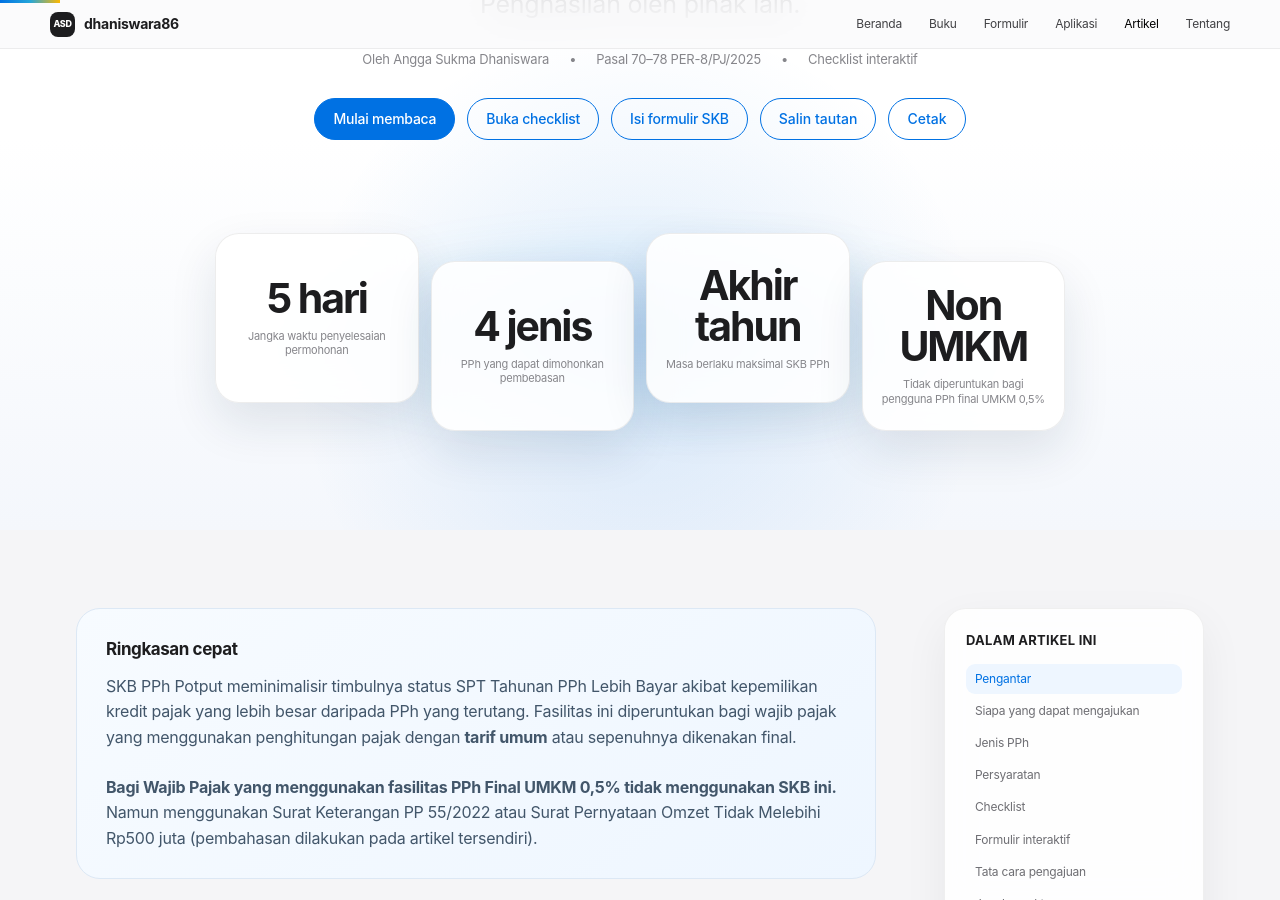
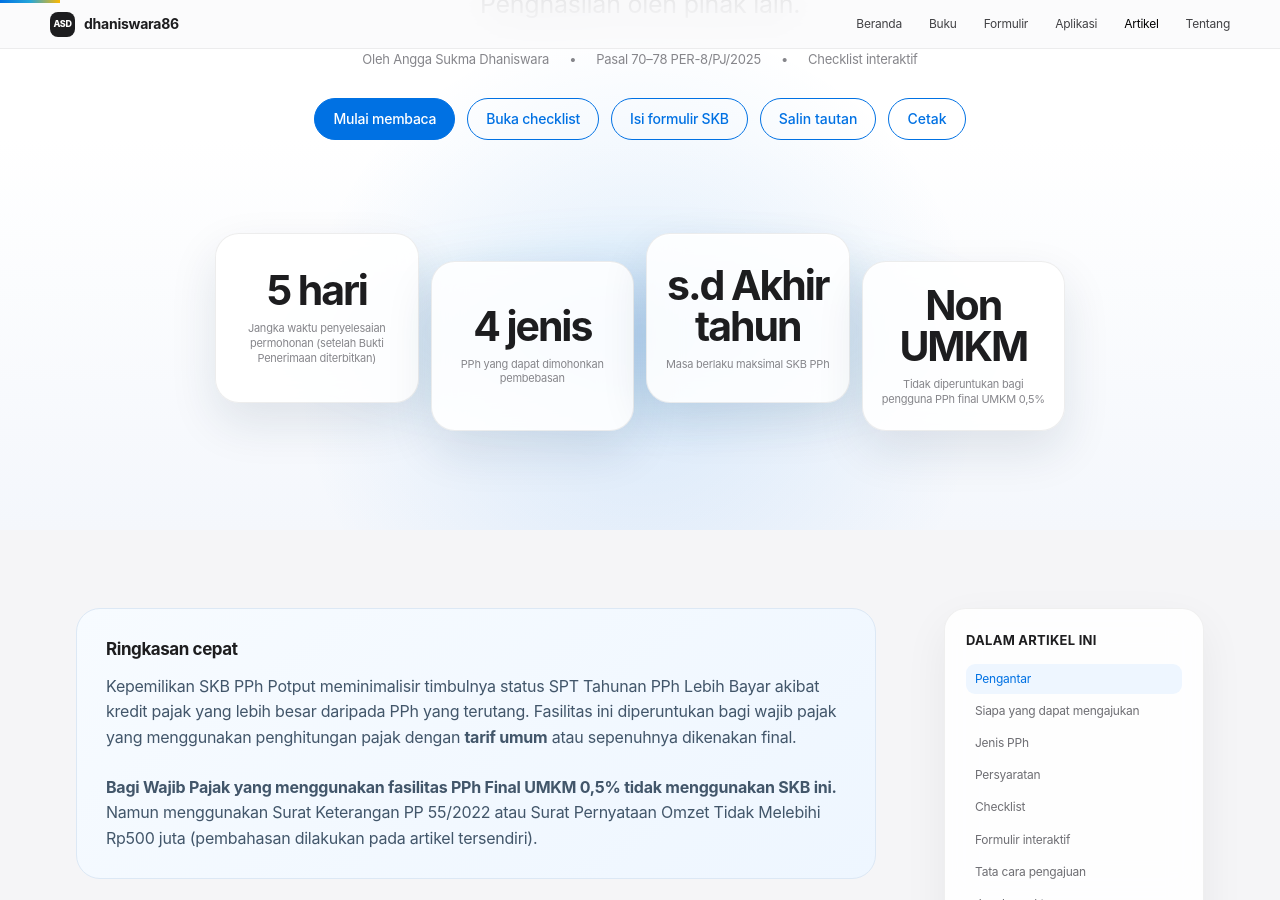
Before and after one commit to dhaniswara86/dhaniswara86.github.io, a Jekyll site: the page skbpotput.html, which Jekyll copies as it is, in a window 1280 px wide and 900 px high, scrolled down 547 px. Built offline with Jekyll 4.4.1, drawn with Linux system fonts in a browser that asks for light colours.

Commit message:
Update text for clarity in skbpotput.html

```diff
--- a/skbpotput.html
+++ b/skbpotput.html
@@ -1887,7 +1887,7 @@
             <div class="stat-orbit">
               <div class="hero-stat-card">
                 <strong>5 hari</strong>
-                <span>Jangka waktu penyelesaian permohonan</span>
+                <span>Jangka waktu penyelesaian permohonan (setelah Bukti Penerimaan diterbitkan)</span>
               </div>
 
               <div class="hero-stat-card">
@@ -1896,7 +1896,7 @@
               </div>
 
               <div class="hero-stat-card">
-                <strong>Akhir tahun</strong>
+                <strong>s.d Akhir tahun</strong>
                 <span>Masa berlaku maksimal SKB PPh</span>
               </div>
               <div class="hero-stat-card">
@@ -1915,7 +1915,7 @@
               <div class="summary-box">
                 <strong>Ringkasan cepat</strong>
 
-                <p> SKB PPh Potput meminimalisir timbulnya status SPT Tahunan PPh Lebih Bayar akibat kepemilikan kredit pajak yang lebih besar daripada PPh yang terutang. Fasilitas ini diperuntukan bagi wajib pajak yang menggunakan penghitungan pajak dengan <b>tarif umum</b> atau sepenuhnya dikenakan final.</p>
+                <p> Kepemilikan SKB PPh Potput meminimalisir timbulnya status SPT Tahunan PPh Lebih Bayar akibat kredit pajak yang lebih besar daripada PPh yang terutang. Fasilitas ini diperuntukan bagi wajib pajak yang menggunakan penghitungan pajak dengan <b>tarif umum</b> atau sepenuhnya dikenakan final.</p>
                 <p>&nbsp;</p>
 <p><b>Bagi Wajib Pajak yang menggunakan fasilitas PPh Final UMKM 0,5% tidak  menggunakan SKB ini.</b> Namun menggunakan Surat Keterangan PP 55/2022 atau Surat Pernyataan Omzet Tidak Melebihi Rp500 juta (pembahasan dilakukan pada artikel tersendiri).</p>
               </div>
```
